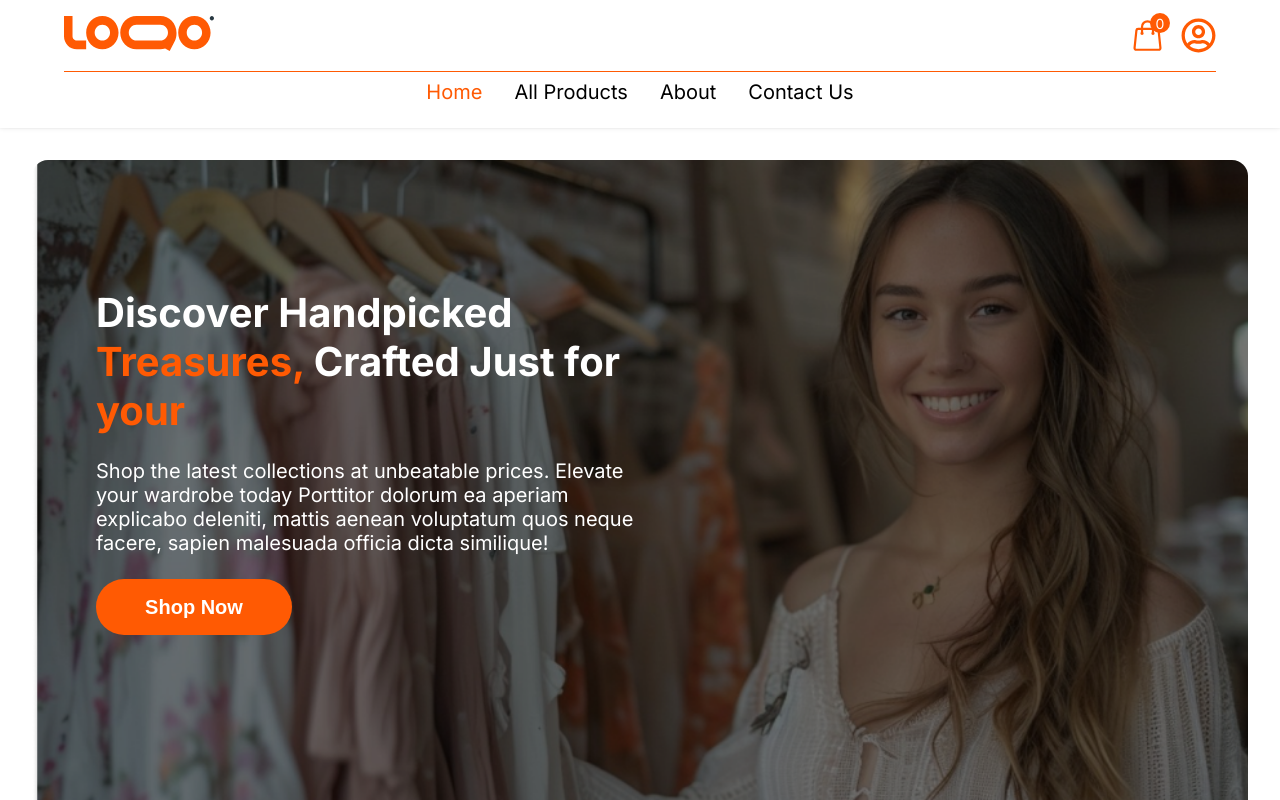
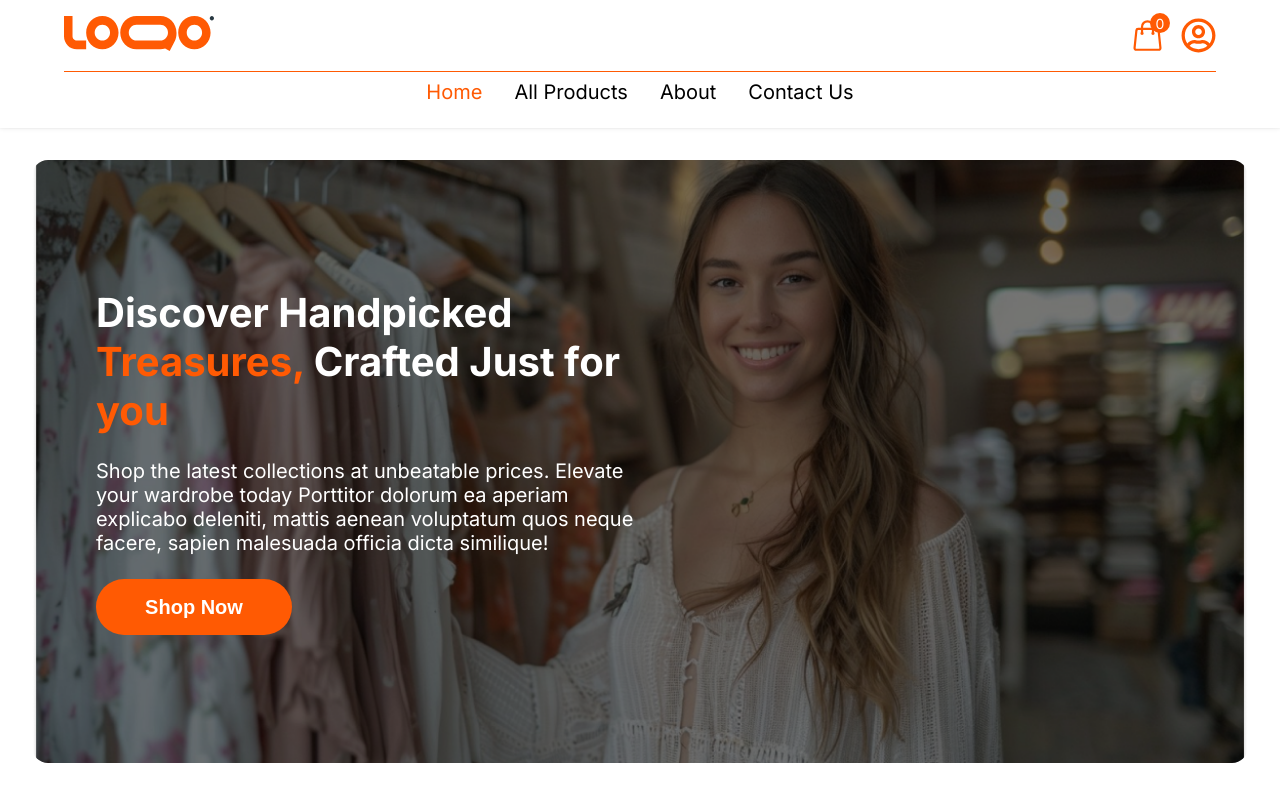
Before and after one commit to ruttogit/ecommerce, a React (Create React App) app: page / in a window 1280 px wide. Shown: the top 800 px of the page. Built offline with nearby package versions, Linux system fonts and the light colour scheme.

Commit message:
added background to pop up message

```diff
--- a/src/App.js
+++ b/src/App.js
@@ -66,7 +66,7 @@ function App() {
 
     if (itemExists) {
       // Show popup if already in the cart
-      setPopupMessage('Already in cart');
+      setPopupMessage('Added to cart');
       setPopupVisible(true);
     } else {
       // Add the item to the cart if it doesn't exist
--- a/src/components/Categories/Categories.css
+++ b/src/components/Categories/Categories.css
@@ -50,7 +50,7 @@
     }
 
     .category{
-        width: 95%;
+        width: 97%;
     }
 
     .category img{
--- a/src/components/Hero/Hero.css
+++ b/src/components/Hero/Hero.css
@@ -1,11 +1,11 @@
 .hero{
     margin: 10rem 2rem;
-    padding: 10% 4rem 0 4rem;
+    padding: 10% 4rem 10% 4rem;
     background-image: url('../../images/hero-pic.png');
     /* background-position:center; */
     background-size: cover;
     background-repeat: no-repeat;
-    height: 100vh;
+    /* height: 100vh; */
     color: #ffffff;
     border-radius: 16px;
 }
--- a/src/index.css
+++ b/src/index.css
@@ -10,6 +10,10 @@ body{
   font-family: "Inter", system-ui;
   color: #000000;
   border-color: #FF5A03;
+}
+
+html{
+  scroll-behavior: smooth;
 }
 
 h1, h2, h3, h4, h5{
@@ -41,6 +45,7 @@ button:hover{
 
 
 .popup{
+  background: #ffffff;
   box-shadow: rgba(50, 50, 93, 0.25) 0px 2px 5px -1px, rgba(0, 0, 0, 0.3) 0px 1px 3px -1px;
   width: 300px;
   height: 50px;
@@ -54,6 +59,7 @@ button:hover{
   justify-content: center;
   animation: slideIn 1s ease-in ;
   font-weight: 600;
+  border-radius: 5px;
 }
 
 .close{
```
